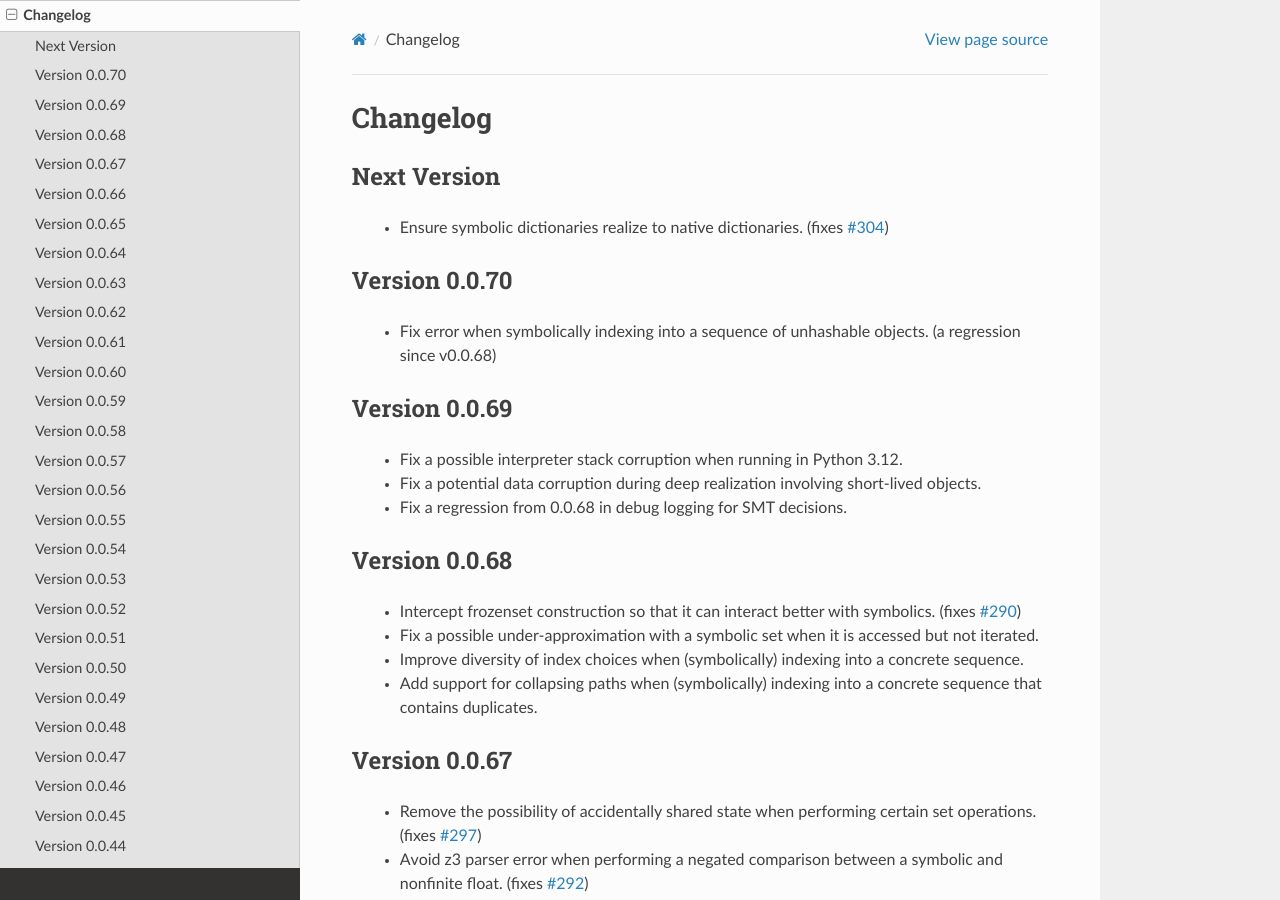
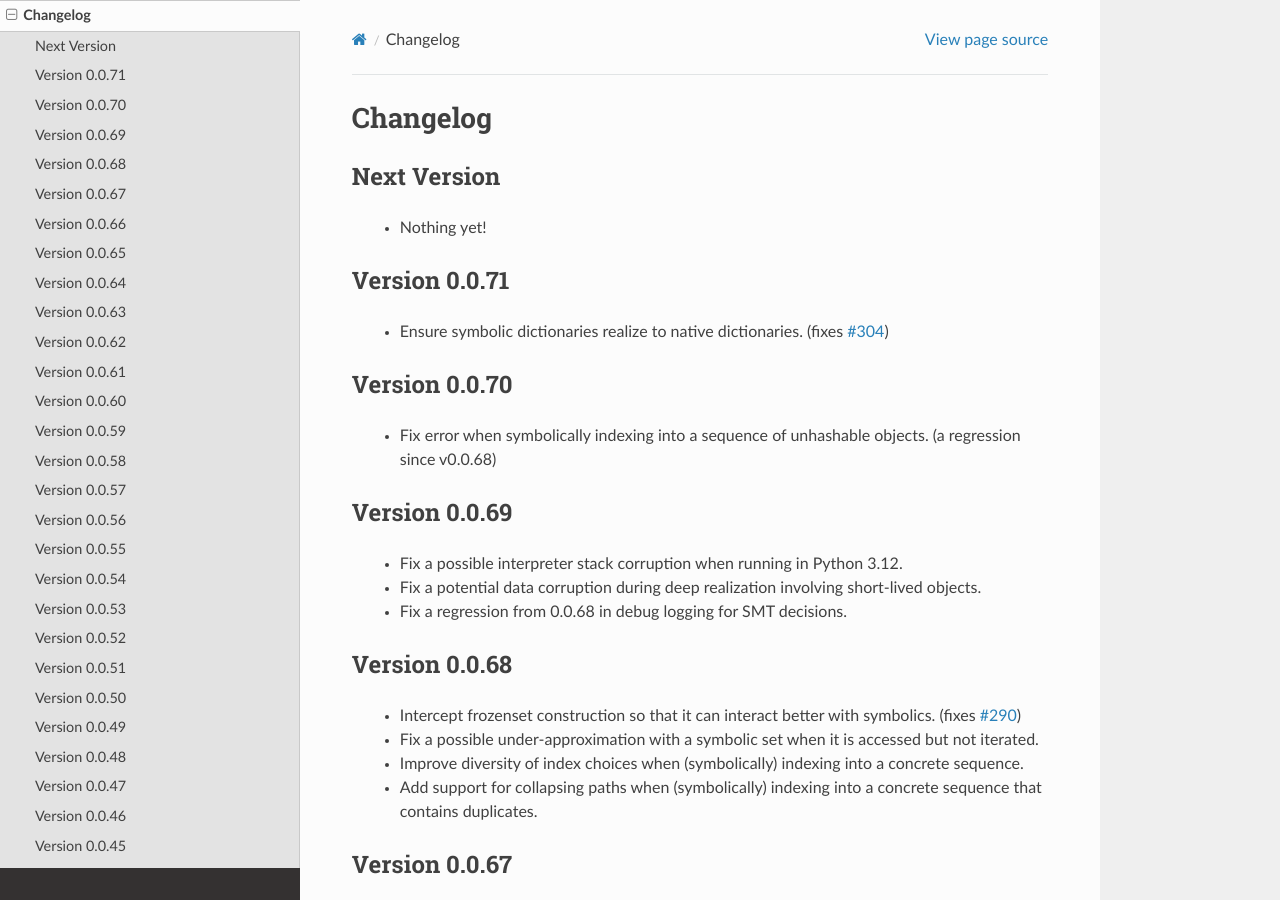
Before and after one commit to pschanely/CrossHair, a Sphinx documentation site: the page built from doc/source/changelog.rst, in a window 1280 px wide and 900 px high. Built offline with Sphinx 7.4.7 and the Read the Docs theme 2.0.0, drawn with Linux system fonts in a browser that asks for light colours; the version number is read from the project's files by our own code.

Commit message:
Bump version in changelog

```diff
--- a/doc/source/changelog.rst
+++ b/doc/source/changelog.rst
@@ -5,6 +5,12 @@ Changelog
 
 Next Version
 ------------
+
+  * Nothing yet!
+
+
+Version 0.0.71
+--------------
 
   * Ensure symbolic dictionaries realize to native dictionaries.
     (fixes `#304 <https://github.com/pschanely/CrossHair/issues/304>`__)
```
